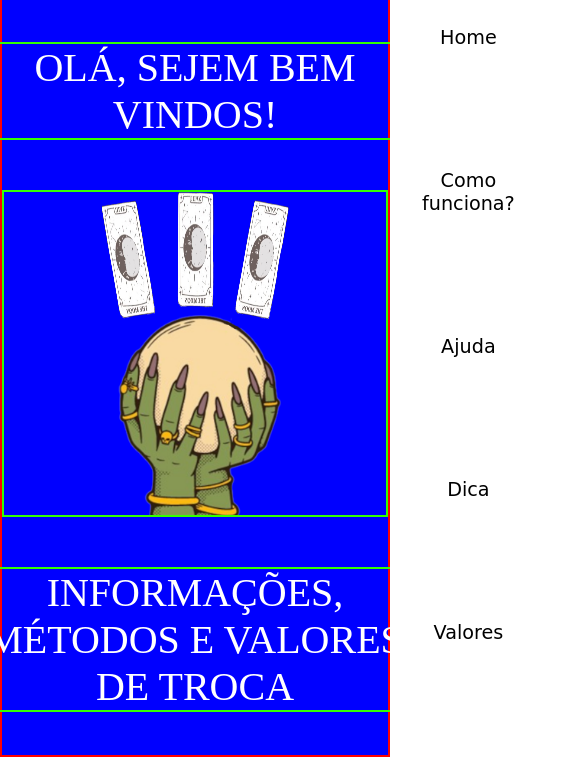
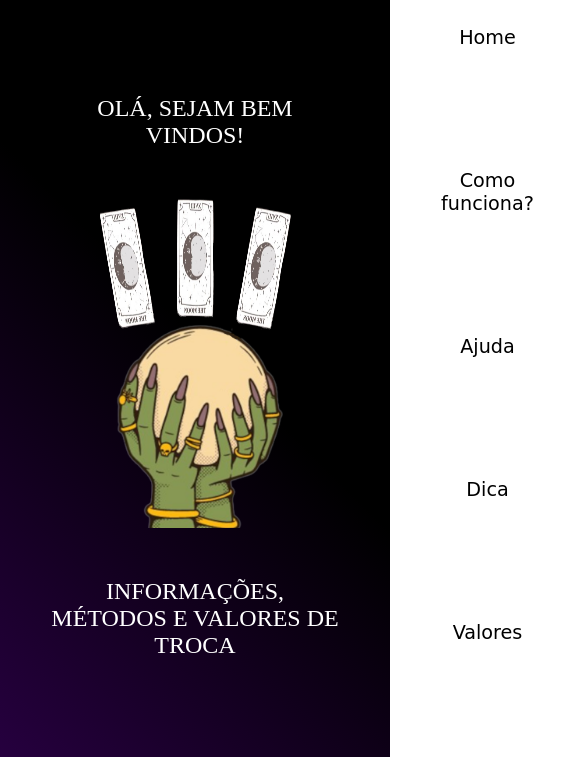
Before and after one commit to AlyssonDemari/cartomante, a plain HTML site: page index.html in a window 390 px wide. Shown: the part 87-844 px from the top of the page, 585 px wide, since content can reach past the window. Drawn offline with Linux system fonts and the light colour scheme; a web font is replaced by a local one.

Commit message:
primeira página

```diff
--- a/_standardy.scss
+++ b/_standardy.scss
@@ -29,6 +29,7 @@ $font-escri: 'Nixie One', cursive;
     border-radius: 20px;
     padding: 5px 10px;
     transition: all 1s;
+    cursor: pointer;
 }
 
 @mixin hamburger($display: block) {
--- a/index.html
+++ b/index.html
@@ -26,8 +26,9 @@
         </nav>
     </header>
     <main>
+        <article class="first">
             <div class="welcome">
-            <p>OLÁ, SEJEM BEM VINDOS!</p>
+                <p>OLÁ, SEJAM BEM VINDOS!</p>
             </div>
             <div class="center">
                 <div class="cards">
@@ -35,11 +36,17 @@
                     <img class="card2" src="images/card.png" alt="">
                     <img class="card3" src="images/card.png" alt="">
                 </div>
+                <div class="hand">
                     <img src="images/hands.png" alt="hands">
+                    <div class="stars">
+
+                    </div>
+                </div>
             </div>
             <div class="text">
                 <p>INFORMAÇÕES, MÉTODOS E VALORES DE TROCA</p>
             </div>
+        </article>
     </main>
     <script>
         const ul = document.querySelector('ul');
@@ -48,12 +55,9 @@
 
         hamburger.addEventListener('click', () => {
             hamburger.classList.toggle('active');
-            if (ul.style.left === '50%') {
-                ul.style.left = '100%';
-            } else {
-                ul.style.left = '50%';
-            }
+            ul.style.left = ul.style.left === '50%' ? '100%' : '50%';
         });
+
     </script>
 </body>
 </html>
--- a/index.scss
+++ b/index.scss
@@ -25,6 +25,7 @@ header{
             padding: 5px 10px;
             border: 2px solid #FFF;
             transition: all 1s;
+            z-index: 0;
 
             i, a{
                 position: relative;
@@ -33,7 +34,7 @@ header{
                 font-family: $font-escri;
                 font-weight: 600;
                 margin: 0 5px;
-                z-index: 10;
+                z-index: 1;
             }
 
             &:hover{
@@ -62,17 +63,18 @@ header{
     }
 }
 
-main{
+.first{
     @include flex-center;
     height: 90vh;
-    border: 2px solid red;
 
     .center{
-        border: 2px solid rgb(51, 255, 0);
-
         @include flex-center;
         flex-direction: column;
         align-self: self-end;
+
+        .hand{
+            @include flex-center;
+        }
 
         .cards{
             .card1{
@@ -93,7 +95,6 @@ main{
     }
 
     .text, .welcome{
-                border: 2px solid rgb(51, 255, 0);
         margin: 50px;
         p{
             font-size: 2.5rem;
@@ -147,7 +148,7 @@ main{
             justify-content: space-between;
             padding:0px 20px 0px 0px;
             width: 100%;
-            z-index: 10;
+            z-index: 2;
 
             ul{
                 position: absolute;
@@ -158,7 +159,7 @@ main{
                 background-color: $white;
                 height: 100vh;
                 flex-direction: column;
-
+                width: 50%;
                 transition: all 1s;
 
                 li{
@@ -169,15 +170,12 @@ main{
         }
     }
 
-    main{
-        background: blue;
+    .first{
         @include flex-center;
         flex-direction: column;
         justify-content: center;
 
         .center{
-            border: 2px solid rgb(51, 255, 0);
-
             @include flex-center;
             flex-direction: column;
             align-self: center;
@@ -205,10 +203,22 @@ main{
                     width: 20%;
                 }
             }
+
+            .hand{
+                @include flex-center;
+            }
         }
 
         .welcome, .text{
             align-self: center;
+
+            p{
+                display: flex;
+                justify-content: center;
+                font-size: 1.5rem;
+                text-align: center;
+                width: 100%;
+            }
         }
     }
 }
```
Also changed, not shown: index.css, 1 other file. Lines whose indentation alone changed are shown as unchanged.
